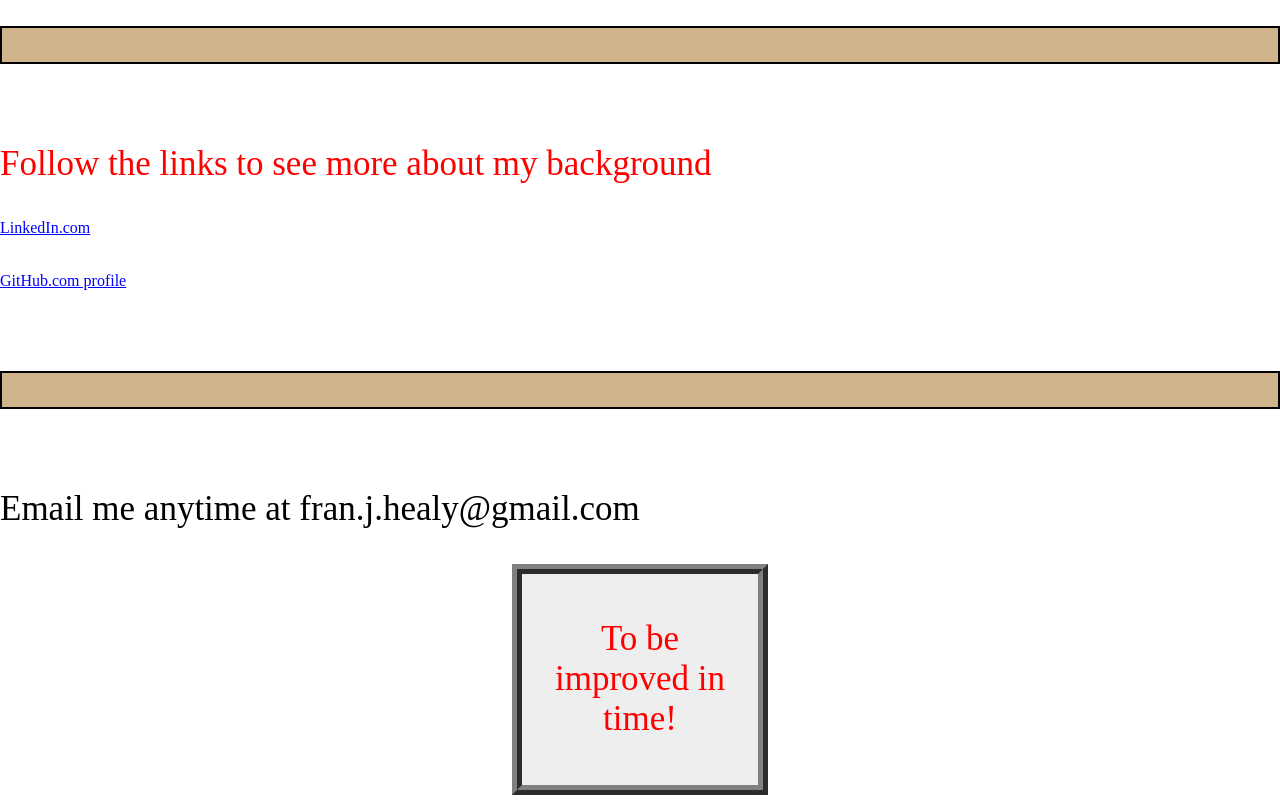
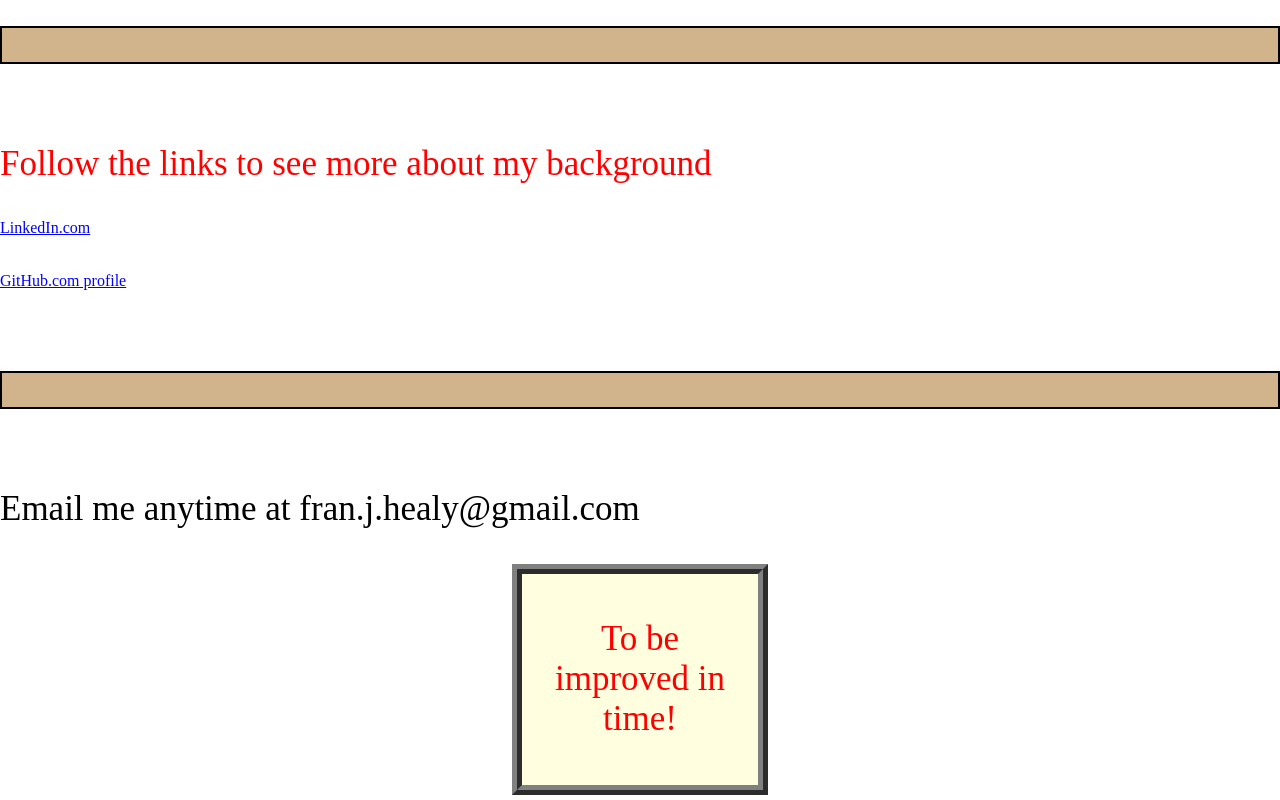
Before and after one commit to FrancisJHealy/My-first-website, a plain HTML site: page index.html in a window 1280 px wide. Shown: the part 911-1711 px from the top of the page. Drawn offline with nearby package versions, Linux system fonts and the light colour scheme.

Commit message:
Update style.css

```diff
--- a/style.css
+++ b/style.css
@@ -59,7 +59,7 @@ footer{        /*footer*/
 }
 .box {
   margin:5px 40%;
-  background-color: #eee;
+  background-color: lightyellow;
   padding: 10px;
   font-family: arial, sans-serif;
   text-align: center;
```
